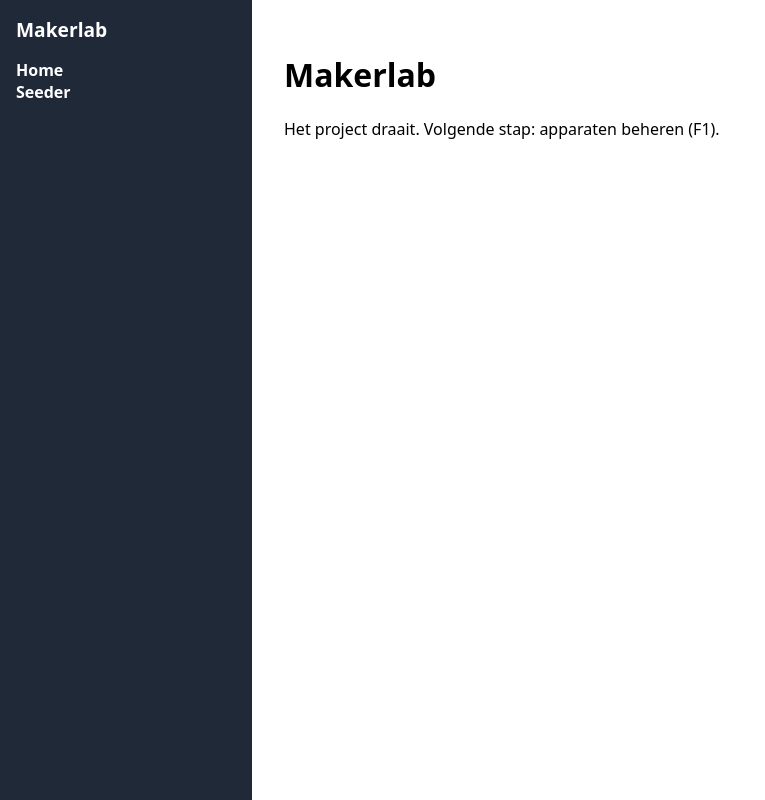
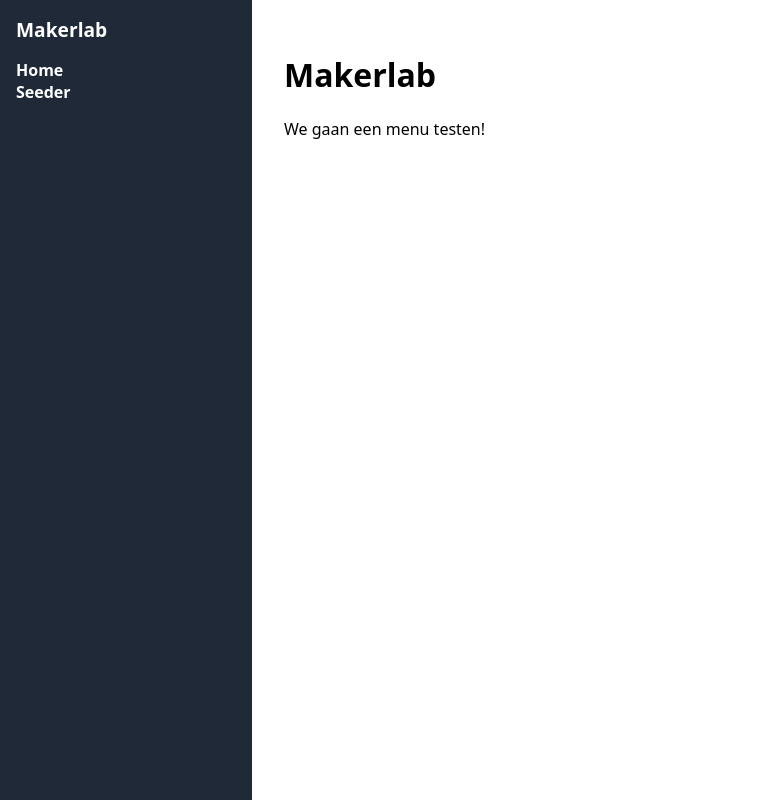
Before and after one commit to luc654/Makerlab, an ASP.NET Core app: page / in a window 1280 px wide. Shown: the whole page, without its empty margins (0-765 px from the left). Run offline with ASP.NET Core 8, Linux system fonts and the light colour scheme.

Commit message:
rf: text

```diff
--- a/src/Makerlab.Web/Components/Pages/Home.razor
+++ b/src/Makerlab.Web/Components/Pages/Home.razor
@@ -3,4 +3,4 @@
 <PageTitle>Makerlab</PageTitle>
 
 <h1>Makerlab</h1>
-<p>Het project draait. Volgende stap: apparaten beheren (F1).</p>
+<p>We gaan een menu testen!</p>
```
